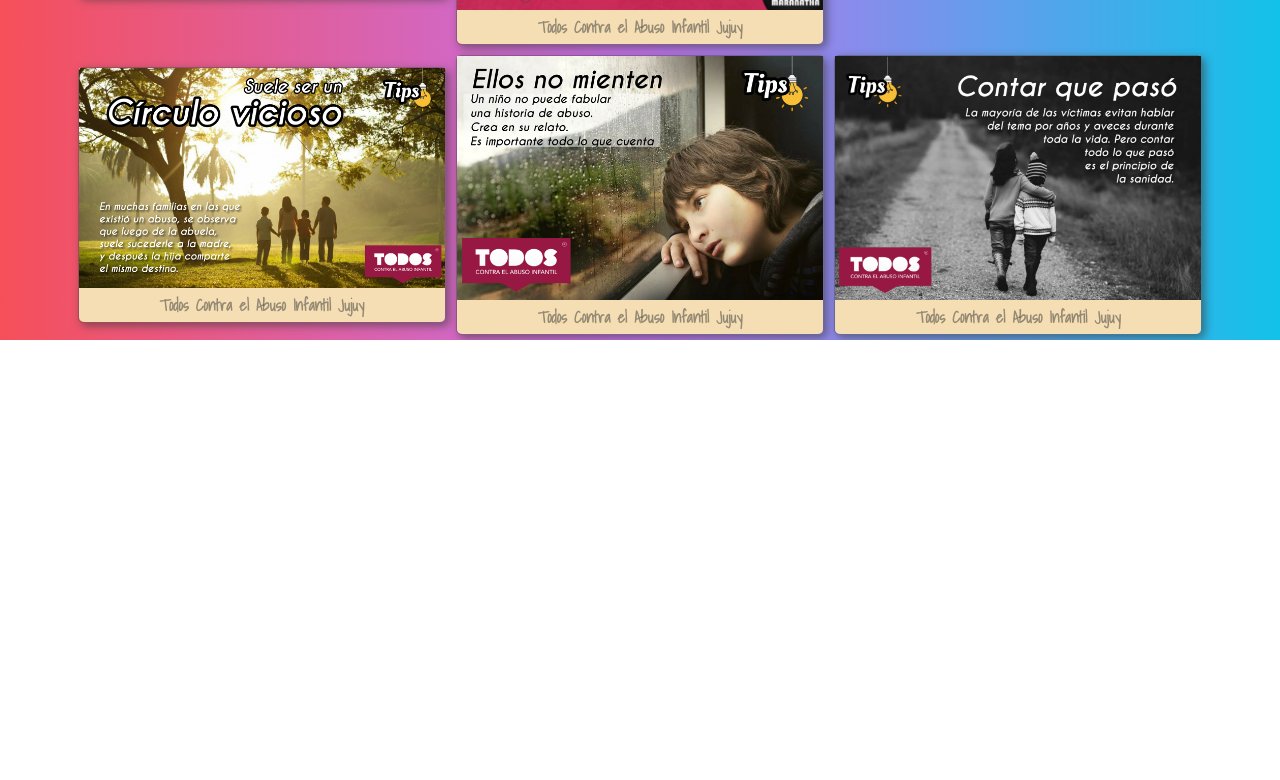
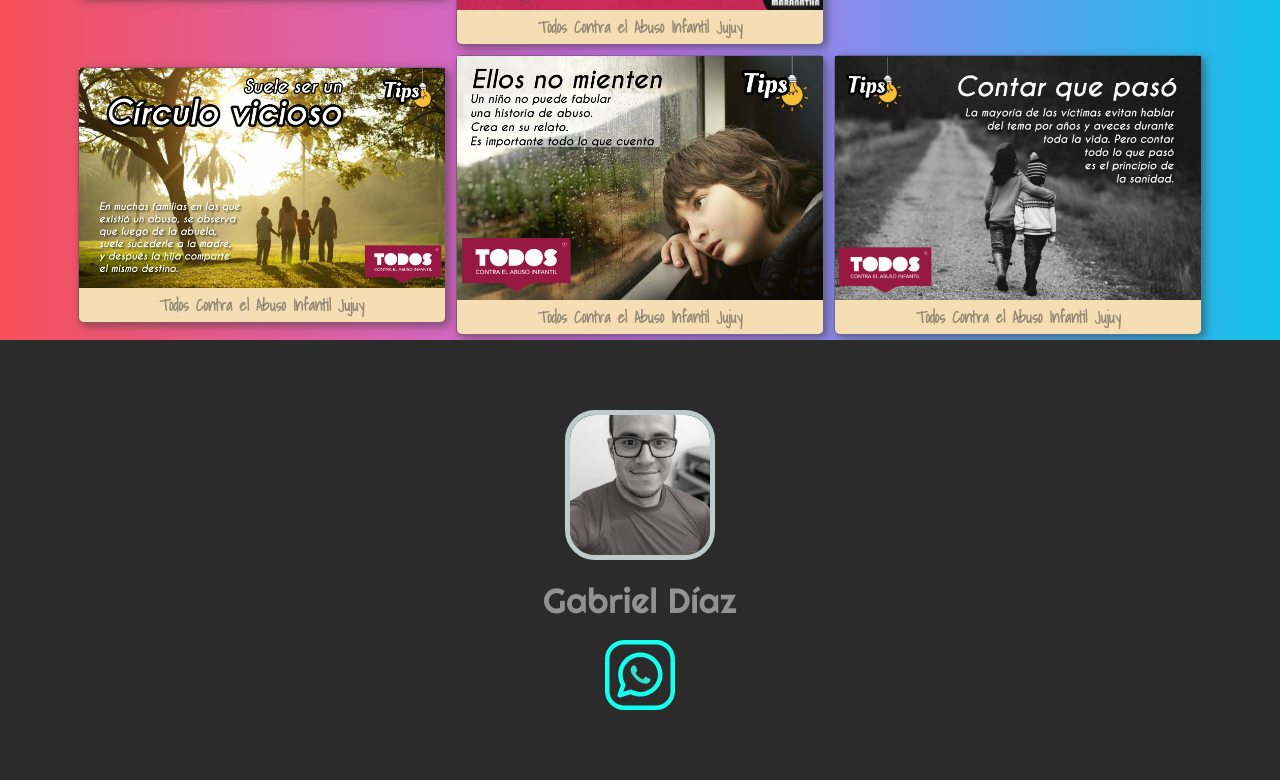
Before and after one commit to Gabriel-Arg/Porfolio-para-Canal2, a plain HTML site: page index.html in a window 1280 px wide. Shown: the part 7576-8356 px from the top of the page. Before the commit the page ends 7916 px from the top, so only its background shows below. Drawn offline with nearby package versions, Linux system fonts and the light colour scheme.

Commit message:
Creo footer

```diff
--- a/index.html
+++ b/index.html
@@ -457,7 +457,29 @@
         </div>
     </div>
 
+    <!-- --------------------------------------------------------------------- -->
+    <!--                    FOOTER   -->
+    <!-- --------------------------------------------------------------------- -->
 
+    <div class="container-fluid footer-fluid">
+        <div class="container footer-container">
+
+            <div class="foto-perfil">
+                <img src="img/perfil001 (2).jpg" alt="">
+            </div>
+
+            <div class="nombre-perfil">
+                <h2>Gabriel Díaz</h2>
+            </div>
+
+            <div class="contacto">
+                <a href="https://api.whatsapp.com/send?phone=543884431185&text=Hola.%20Hemos%20estado%20chequeando%20tu%20porfolio%20y%20nos%20encant%C3%B3.%20Quisieramos%20saber%20m%C3%A1s%20de%20ti." target="_blank">
+                    <img src="img/whatsapp-celeste.svg" alt="">
+                </a>
+            </div>
+
+        </div>
+    </div>
 
 
 
--- a/scss/prepros.scss
+++ b/scss/prepros.scss
@@ -288,3 +288,61 @@
         }
     }
 }
+
+// ---------------------------------------------------
+//            FOOTER
+// ---------------------------------------------------
+
+.footer-fluid {
+    // border: 1px solid red;
+    height: 440px;
+    background-color: #2b2b2b;
+
+    display: flex;
+    flex-flow: wrap column;
+    justify-content: center;
+    align-items: center;
+
+    .footer-container {
+        // border: 1px solid red;
+        height: 100%;
+
+        display: flex;
+        flex-flow: wrap column;
+        justify-content: center;
+        align-items: center;
+
+        .foto-perfil {
+            width: 150px;
+            margin-bottom: 20px;
+
+            img {
+                width: 100%;
+                border-radius: 20%;
+                border: 5px solid cyan;
+                filter: grayscale(95%);
+                transition: 0.6s;
+                cursor: pointer;
+            }
+            img:hover {
+                filter: grayscale(0);
+            }
+        }
+
+        .nombre-perfil h2 {
+            font-family: 'Righteous', cursive;
+            color: rgba(255, 255, 255, 0.487);
+            font-size: 35px;
+        }
+
+        .contacto a img {
+            width: 70px;
+            margin-top: 10px;
+            cursor: pointer;
+            transition: 0.6s;
+        }
+        .contacto a img:hover {
+            width: 100px;
+        }
+    }
+}
```
Also changed, not shown: css/estyle.css, img/perfil001 (2).jpg (added), img/whatsapp-celeste.svg (added), 1 other file.
